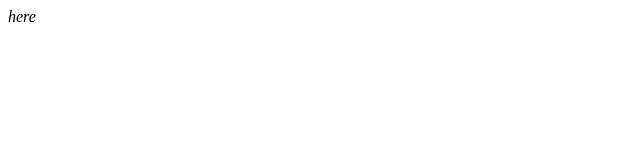
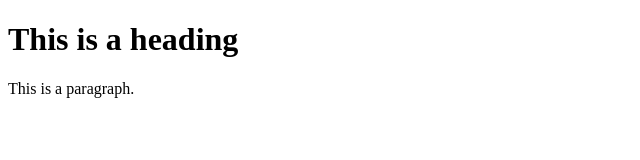
Before and after one commit to Aflatnig/todo, a plain HTML site: page index.html in a window 1280 px wide. Shown: the whole page, without its empty margins (0-640 px from the left). Drawn offline with Linux system fonts and the light colour scheme.

Commit message:
index updated

```diff
--- a/index.html
+++ b/index.html
@@ -1,2 +1,12 @@
 <!DOCTYPE html>
-<address>here</address>
+<html lang="en">
+<head>
+  <title>Title of the document</title>
+</head>
+<body>
+
+<h1>This is a heading</h1>
+<p>This is a paragraph.</p>
+
+</body>
+</html>
```
